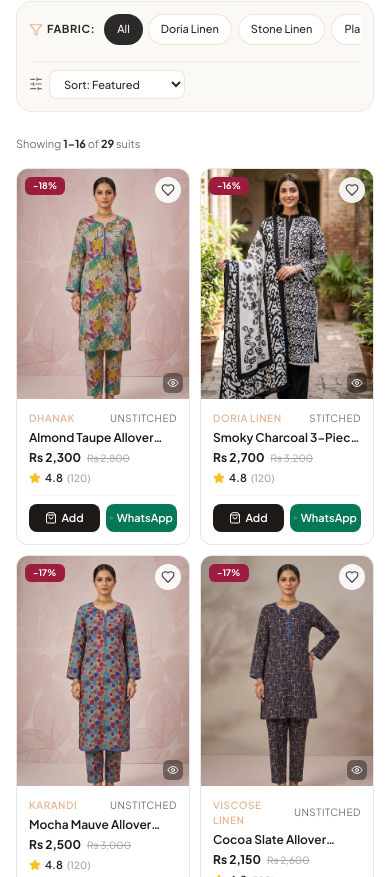
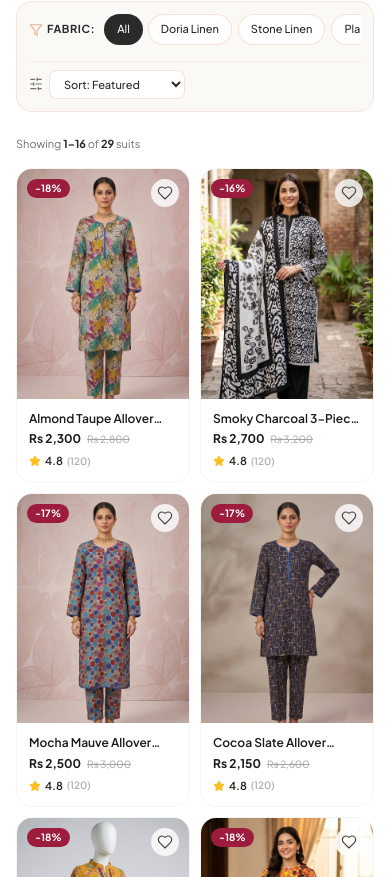
Before and after one commit to wasayrajput/RUAAN, a Next.js app: page / in a window 390 px wide. Shown: the part 2287-3164 px from the top of the page. Built offline with nearby package versions, Linux system fonts and the light colour scheme; a web font is replaced by a local one.

Commit message:
style(product-card): match exact minimal reference design with clean title, price, and star rating

```diff
--- a/src/components/BestSellers.tsx
+++ b/src/components/BestSellers.tsx
@@ -2,7 +2,7 @@
 
 import React from 'react';
 import Image from 'next/image';
-import { Heart, Star, ShoppingBag, MessageCircle } from 'lucide-react';
+import { Heart, Star, Eye } from 'lucide-react';
 import productsData from '@/data/products.json';
 import { Product } from '@/types/product';
 import { useCart } from '@/context/CartContext';
@@ -12,7 +12,7 @@ interface BestSellersProps {
 }
 
 export const BestSellers: React.FC<BestSellersProps> = ({ onQuickView }) => {
-  const { addToCart, openDirectOrder, toggleWishlist, isInWishlist, formatPrice } = useCart();
+  const { toggleWishlist, isInWishlist, formatPrice } = useCart();
 
   // 4 Standout Best Sellers
   const bestsellers = (productsData as Product[])
@@ -33,20 +33,44 @@ export const BestSellers: React.FC<BestSellersProps> = ({ onQuickView }) => {
           </p>
         </div>
 
-        {/* 4 Product Cards Grid (Reference Exact Layout: 4 Columns with Heart, Image, Title, Price, Rating) */}
+        {/* 4 Product Cards Grid (Reference Exact Layout: Image with Heart -> Title -> Price -> Rating) */}
         <div className="grid grid-cols-2 sm:grid-cols-2 lg:grid-cols-4 gap-3.5 sm:gap-6">
           {bestsellers.map((product) => {
             const isFav = isInWishlist(product.id);
+            const discountPercent = product.originalPrice && product.originalPrice > product.price
+              ? Math.round(((product.originalPrice - product.price) / product.originalPrice) * 100)
+              : null;
+
             return (
               <div
                 key={product.id}
-                className="group flex flex-col bg-white rounded-xl sm:rounded-2xl border border-stone-200 overflow-hidden shadow-xs hover:shadow-xl transition-all duration-300"
+                onClick={() => onQuickView(product)}
+                className="group flex flex-col bg-white rounded-2xl overflow-hidden shadow-xs hover:shadow-xl transition-all duration-300 cursor-pointer border border-stone-100 relative"
               >
-                {/* Image Container with Wishlist Heart */}
-                <div
-                  className="relative w-full aspect-[3/4] bg-stone-50 cursor-pointer overflow-hidden"
-                  onClick={() => onQuickView(product)}
+                {/* Top Left Discount Badge */}
+                {discountPercent && (
+                  <div className="absolute top-2.5 left-2.5 z-10 pointer-events-none">
+                    <span className="px-2 py-0.5 bg-[#9B1C3C] text-white text-[10px] font-bold rounded-full shadow-xs">
+                      -{discountPercent}%
+                    </span>
+                  </div>
+                )}
+
+                {/* Top Right Wishlist Heart */}
+                <button
+                  type="button"
+                  onClick={(e) => {
+                    e.stopPropagation();
+                    toggleWishlist(product.id);
+                  }}
+                  className="absolute top-2.5 right-2.5 z-10 p-1.5 bg-white/80 backdrop-blur-md rounded-full text-stone-700 hover:text-rose-600 transition active:scale-90 shadow-2xs"
+                  aria-label="Wishlist"
                 >
+                  <Heart className={`w-4 h-4 stroke-[1.75] ${isFav ? 'fill-rose-600 text-rose-600' : ''}`} />
+                </button>
+
+                {/* Image Container with Hover Quick View */}
+                <div className="relative w-full aspect-[3/4] bg-stone-50 overflow-hidden">
                   <Image
                     src={product.mainImage}
                     alt={product.title}
@@ -55,32 +79,23 @@ export const BestSellers: React.FC<BestSellersProps> = ({ onQuickView }) => {
                     className="object-cover object-top group-hover:scale-105 transition-transform duration-500"
                   />
 
-                  {/* Wishlist Heart on Top Right (Reference Style) */}
-                  <button
-                    type="button"
-                    onClick={(e) => {
-                      e.stopPropagation();
-                      toggleWishlist(product.id);
-                    }}
-                    className="absolute top-2 right-2 sm:top-2.5 sm:right-2.5 p-1.5 bg-white/90 backdrop-blur-md rounded-full shadow-xs hover:bg-white text-stone-700 hover:text-rose-600 transition active:scale-90"
-                    aria-label="Wishlist"
-                  >
-                    <Heart className={`w-3.5 h-3.5 ${isFav ? 'fill-rose-600 text-rose-600' : ''}`} />
-                  </button>
+                  {/* Desktop Quick View Overlay on Hover */}
+                  <div className="absolute inset-0 bg-black/15 opacity-0 group-hover:opacity-100 transition-opacity duration-300 hidden sm:flex items-center justify-center">
+                    <div className="px-4 py-2 bg-white/95 text-stone-900 text-xs font-semibold rounded-full shadow-lg flex items-center gap-1.5 transform translate-y-2 group-hover:translate-y-0 transition-transform">
+                      <Eye className="w-3.5 h-3.5 text-stone-700" />
+                      <span>Quick View</span>
+                    </div>
+                  </div>
                 </div>
 
-                {/* Product Info (Reference Exact: Title -> Price -> Rating -> Quick Actions) */}
-                <div className="p-3 sm:p-4 flex-1 flex flex-col justify-between space-y-2">
-                  <div>
-                    <h3
-                      onClick={() => onQuickView(product)}
-                      className="text-xs sm:text-sm font-semibold text-stone-900 hover:text-[#9B1C3C] transition line-clamp-1 cursor-pointer"
-                    >
+                {/* Product Info (Reference Exact Minimal: Title -> Price -> Rating) */}
+                <div className="p-3 sm:p-3.5 flex flex-col space-y-1">
+                  <h3 className="text-xs sm:text-sm font-semibold text-stone-900 group-hover:text-[#9B1C3C] transition line-clamp-1">
                     {product.title}
                   </h3>
 
                   {/* Price */}
-                    <div className="flex items-baseline gap-1.5 mt-1">
+                  <div className="flex items-baseline gap-1.5">
                     <span className="text-xs sm:text-sm font-bold text-stone-900">
                       {formatPrice(product.price)}
                     </span>
@@ -91,32 +106,11 @@ export const BestSellers: React.FC<BestSellersProps> = ({ onQuickView }) => {
                     )}
                   </div>
 
-                    {/* Rating (Reference Exact: ★ 4.7 (85)) */}
-                    <div className="flex items-center gap-1 mt-1 text-[11px] text-amber-500 font-medium">
+                  {/* Rating */}
+                  <div className="flex items-center gap-1 text-[11px] text-amber-500 font-medium pt-0.5">
                     <Star className="w-3 h-3 fill-amber-400 text-amber-400" />
                     <span className="font-semibold text-stone-800">4.8</span>
                     <span className="text-stone-400 text-[10px]">(95)</span>
-                    </div>
-                  </div>
-
-                  {/* Quick Action Buttons */}
-                  <div className="grid grid-cols-2 gap-1.5 pt-2 border-t border-stone-100">
-                    <button
-                      type="button"
-                      onClick={() => addToCart(product, undefined, undefined, 1)}
-                      className="py-1.5 px-1 bg-stone-900 hover:bg-[#9B1C3C] text-white text-[11px] font-semibold rounded-lg transition flex items-center justify-center gap-1 active:scale-95"
-                    >
-                      <ShoppingBag className="w-3 h-3" />
-                      <span>Add</span>
-                    </button>
-                    <button
-                      type="button"
-                      onClick={() => openDirectOrder(product)}
-                      className="py-1.5 px-1 bg-emerald-700 hover:bg-emerald-800 text-white text-[11px] font-semibold rounded-lg transition flex items-center justify-center gap-1 shadow-xs active:scale-95"
-                    >
-                      <MessageCircle className="w-3 h-3" />
-                      <span>WhatsApp</span>
-                    </button>
                   </div>
                 </div>
 
--- a/src/components/ProductCard.tsx
+++ b/src/components/ProductCard.tsx
@@ -3,7 +3,7 @@
 import React, { useState } from 'react';
 import Image from 'next/image';
 import { motion } from 'framer-motion';
-import { Heart, ShoppingBag, Eye, MessageCircle, Check, Star } from 'lucide-react';
+import { Heart, Eye, Star } from 'lucide-react';
 import { Product } from '@/types/product';
 import { useCart } from '@/context/CartContext';
 
@@ -13,24 +13,11 @@ interface ProductCardProps {
 }
 
 export const ProductCard: React.FC<ProductCardProps> = ({ product, onQuickView }) => {
-  const { addToCart, openDirectOrder, toggleWishlist, isInWishlist, formatPrice } = useCart();
+  const { toggleWishlist, isInWishlist, formatPrice } = useCart();
   const [isHovered, setIsHovered] = useState(false);
-  const [isAddedToCart, setIsAddedToCart] = useState(false);
 
   const isFavorite = isInWishlist(product.id);
   const activeImage = isHovered && product.galleryImages[1] ? product.galleryImages[1] : product.mainImage;
-
-  const handleAddToCart = (e: React.MouseEvent) => {
-    e.stopPropagation();
-    addToCart(product, undefined, undefined, 1);
-    setIsAddedToCart(true);
-    setTimeout(() => setIsAddedToCart(false), 2000);
-  };
-
-  const handleWhatsAppBuy = (e: React.MouseEvent) => {
-    e.stopPropagation();
-    openDirectOrder(product);
-  };
 
   const discountPercent = product.originalPrice && product.originalPrice > product.price
     ? Math.round(((product.originalPrice - product.price) / product.originalPrice) * 100)
@@ -42,38 +29,39 @@ export const ProductCard: React.FC<ProductCardProps> = ({ product, onQuickView }
       whileInView={{ opacity: 1, y: 0 }}
       viewport={{ once: true }}
       transition={{ duration: 0.35 }}
-      className="group bg-white rounded-xl sm:rounded-2xl overflow-hidden border border-stone-200/90 shadow-xs hover:shadow-xl transition-all duration-300 flex flex-col h-full relative"
+      onClick={() => onQuickView(product)}
+      className="group bg-white rounded-2xl overflow-hidden shadow-xs hover:shadow-xl transition-all duration-300 flex flex-col h-full relative cursor-pointer border border-stone-100"
       onMouseEnter={() => setIsHovered(true)}
       onMouseLeave={() => setIsHovered(false)}
     >
-      {/* Top Left Discount Badge (Reference Style: Rose Pill Badge e.g. -20%) */}
-      <div className="absolute top-2 left-2 sm:top-2.5 sm:left-2.5 z-10 flex flex-col gap-1 pointer-events-none">
+      {/* Top Left Discount Badge (Reference Exact Style: Small Rounded Rose Pill) */}
+      <div className="absolute top-2.5 left-2.5 z-10 flex flex-col gap-1 pointer-events-none">
         {discountPercent ? (
-          <span className="px-2 py-0.5 bg-[#9B1C3C] text-white text-[9px] sm:text-[10px] font-bold rounded-md shadow-xs">
+          <span className="px-2 py-0.5 bg-[#9B1C3C] text-white text-[10px] font-bold rounded-full shadow-xs">
             -{discountPercent}%
           </span>
         ) : product.isNewArrival ? (
-          <span className="px-2 py-0.5 bg-stone-900 text-white text-[9px] sm:text-[10px] font-bold uppercase tracking-wider rounded-md shadow-xs">
+          <span className="px-2 py-0.5 bg-stone-900 text-white text-[10px] font-bold uppercase tracking-wider rounded-full shadow-xs">
             New
           </span>
         ) : null}
       </div>
 
-      {/* Top Right Wishlist Heart Button (Reference Style) */}
+      {/* Top Right Wishlist Heart Button (Reference Exact Style: Delicate Outline Heart) */}
       <button
         type="button"
-        onClick={() => toggleWishlist(product.id)}
-        className="absolute top-2 right-2 sm:top-2.5 sm:right-2.5 z-10 p-1.5 bg-white/90 backdrop-blur-md rounded-full shadow-xs hover:bg-white text-stone-700 hover:text-rose-600 transition active:scale-90"
+        onClick={(e) => {
+          e.stopPropagation();
+          toggleWishlist(product.id);
+        }}
+        className="absolute top-2.5 right-2.5 z-10 p-1.5 bg-white/80 backdrop-blur-md rounded-full text-stone-700 hover:text-rose-600 transition active:scale-90 shadow-2xs"
         aria-label="Wishlist"
       >
-        <Heart className={`w-3.5 h-3.5 sm:w-4 sm:h-4 ${isFavorite ? 'fill-rose-600 text-rose-600' : ''}`} />
+        <Heart className={`w-4 h-4 stroke-[1.75] ${isFavorite ? 'fill-rose-600 text-rose-600' : ''}`} />
       </button>
 
-      {/* Product Image Container (3:4 Ratio) */}
-      <div
-        className="relative w-full aspect-[3/4] bg-stone-50 overflow-hidden cursor-pointer"
-        onClick={() => onQuickView(product)}
-      >
+      {/* Product Image Container (Reference Exact 3:4 Aspect Ratio) */}
+      <div className="relative w-full aspect-[3/4] bg-stone-50 overflow-hidden">
         <Image
           src={activeImage}
           alt={product.title}
@@ -82,45 +70,24 @@ export const ProductCard: React.FC<ProductCardProps> = ({ product, onQuickView }
           className="object-cover object-top group-hover:scale-105 transition-transform duration-500"
         />
 
-        {/* Desktop Quick View Overlay */}
-        <div className="absolute inset-x-0 bottom-0 p-3 bg-gradient-to-t from-black/50 to-transparent opacity-0 group-hover:opacity-100 transition-opacity duration-300 hidden sm:flex items-center justify-center">
-          <button
-            onClick={(e) => {
-              e.stopPropagation();
-              onQuickView(product);
-            }}
-            className="px-3.5 py-1.5 bg-white text-stone-900 text-xs font-semibold rounded-lg hover:bg-stone-900 hover:text-white transition flex items-center gap-1.5 shadow-md"
-          >
-            <Eye className="w-3.5 h-3.5" />
-            Quick View
-          </button>
+        {/* Desktop Quick View Overlay on Hover */}
+        <div className="absolute inset-0 bg-black/15 opacity-0 group-hover:opacity-100 transition-opacity duration-300 hidden sm:flex items-center justify-center">
+          <div className="px-4 py-2 bg-white/95 text-stone-900 text-xs font-semibold rounded-full shadow-lg flex items-center gap-1.5 transform translate-y-2 group-hover:translate-y-0 transition-transform">
+            <Eye className="w-3.5 h-3.5 text-stone-700" />
+            <span>Quick View</span>
           </div>
-
-        {/* Mobile Quick Tap Indicator */}
-        <div className="sm:hidden absolute bottom-1.5 right-1.5 bg-black/40 backdrop-blur-xs text-white rounded-md p-1 pointer-events-none">
-          <Eye className="w-3 h-3 text-white/90" />
         </div>
       </div>
 
-      {/* Product Details (Reference Exact Hierarchy: Title -> Price -> Rating -> Quick Actions) */}
-      <div className="p-3 sm:p-4 flex-1 flex flex-col justify-between space-y-2">
-        <div>
-          {/* Fabric Tag */}
-          <div className="flex items-center justify-between text-[10px] text-stone-500 uppercase tracking-wider mb-1">
-            <span className="font-semibold text-brand-nude">{product.fabric}</span>
-            <span>{product.stitchType.includes('Unstitched') ? 'Unstitched' : 'Stitched'}</span>
-          </div>
-
-          {/* Title */}
-          <h3
-            onClick={() => onQuickView(product)}
-            className="text-xs sm:text-sm font-semibold text-stone-900 hover:text-[#9B1C3C] transition line-clamp-1 cursor-pointer leading-snug"
-          >
+      {/* Product Details (Reference Exact Minimal Layout: Title -> Price -> Rating) */}
+      <div className="p-3 sm:p-3.5 flex flex-col space-y-1">
+        {/* Title (Reference Exact: 1 Line Clean Heading) */}
+        <h3 className="text-xs sm:text-sm font-semibold text-stone-900 group-hover:text-[#9B1C3C] transition line-clamp-1 leading-snug">
           {product.title}
         </h3>
 
         {/* Price (Reference Exact: Bold Price + Strikethrough Original) */}
-          <div className="flex items-baseline gap-1.5 mt-1">
+        <div className="flex items-baseline gap-1.5">
           <span className="text-xs sm:text-sm font-bold text-stone-900">
             {formatPrice(product.price)}
           </span>
@@ -132,48 +99,12 @@ export const ProductCard: React.FC<ProductCardProps> = ({ product, onQuickView }
         </div>
 
         {/* Star Rating (Reference Exact: ★ 4.8 (120)) */}
-          <div className="flex items-center gap-1 mt-1 text-[11px] text-amber-500 font-medium">
+        <div className="flex items-center gap-1 text-[11px] text-amber-500 font-medium pt-0.5">
           <Star className="w-3 h-3 fill-amber-400 text-amber-400" />
           <span className="font-semibold text-stone-800">4.8</span>
           <span className="text-stone-400 text-[10px]">(120)</span>
         </div>
       </div>
-
-        {/* Quick Buy Actions */}
-        <div className="pt-2 border-t border-stone-100 grid grid-cols-2 gap-1.5">
-          <button
-            onClick={handleAddToCart}
-            className={`py-1.5 px-1 text-[11px] font-semibold rounded-lg transition flex items-center justify-center gap-1 active:scale-95 ${
-              isAddedToCart
-                ? 'bg-emerald-600 text-white'
-                : 'bg-stone-900 text-white hover:bg-[#9B1C3C]'
-            }`}
-            title="Add to Cart"
-          >
-            {isAddedToCart ? (
-              <>
-                <Check className="w-3 h-3" />
-                <span>Added</span>
-              </>
-            ) : (
-              <>
-                <ShoppingBag className="w-3 h-3" />
-                <span>Add</span>
-              </>
-            )}
-          </button>
-
-          <button
-            onClick={handleWhatsAppBuy}
-            className="py-1.5 px-1 bg-emerald-700 hover:bg-emerald-800 text-white text-[11px] font-semibold rounded-lg transition flex items-center justify-center gap-1 shadow-xs active:scale-95"
-            title="Order on WhatsApp"
-          >
-            <MessageCircle className="w-3 h-3" />
-            <span>WhatsApp</span>
-          </button>
-        </div>
-
-      </div>
     </motion.div>
   );
 };
```
Lines whose indentation alone changed are shown as unchanged.
